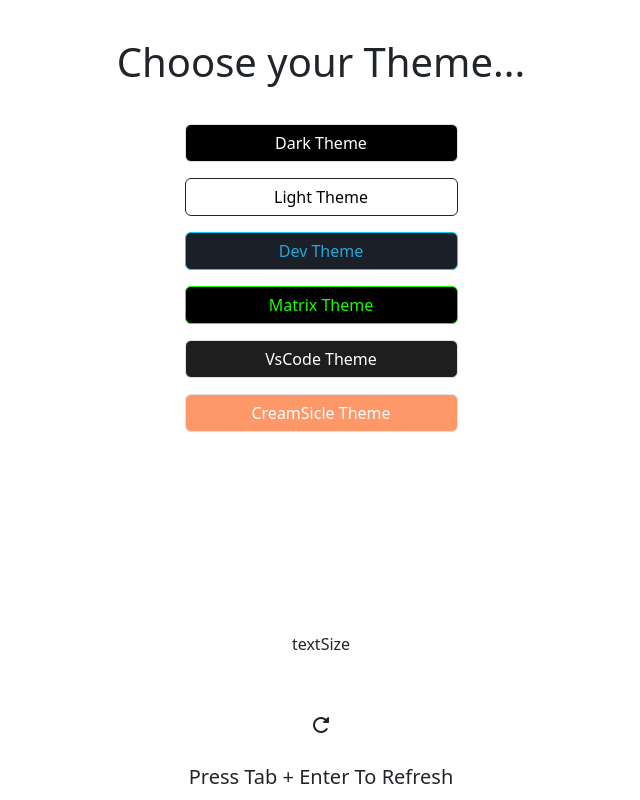
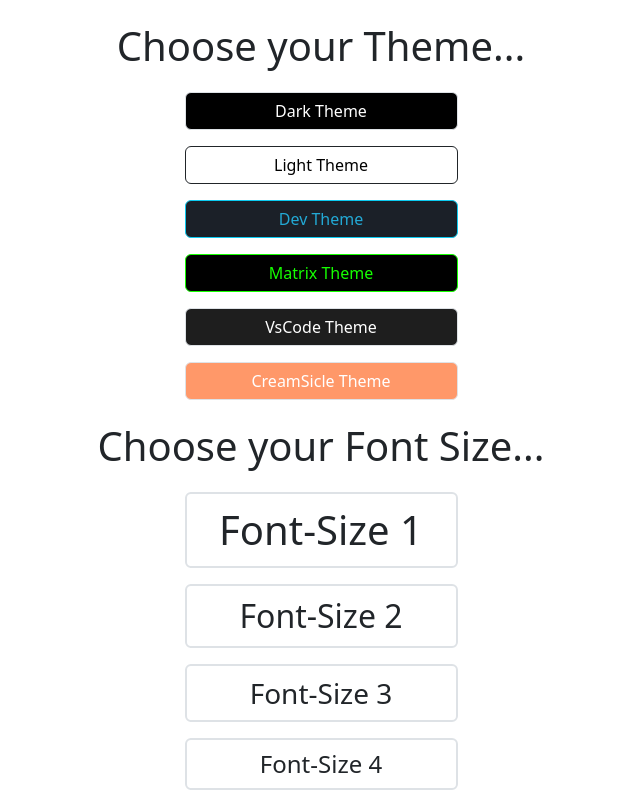
Before and after one commit to Apridonidze/typing-app, a React (Vite) app: page / in a window 1280 px wide. Both pictures are taken after a click on the element 640 px from the left and 730 px from the top of the page. Shown: the top 800 px of the page, without its empty margins (319-959 px from the left). Built offline with nearby package versions, Linux system fonts and the light colour scheme.

Commit message:
styled TextSize.jsx buttons

```diff
--- a/src/components/TextSize.jsx
+++ b/src/components/TextSize.jsx
@@ -1,7 +1,14 @@
-const TextSize = () => {
+const TextSize = ({handleTextSize}) => {
     return(
-        <div className="textsize-container">
-            textSize
+        <div className="textsize-container container d-flex flex-column gap-3 justify-content-start align-items-center ">
+
+            <button className="btn border border-2 w-25 fs-1" style={{color : localStorage.getItem('color-theme')}} onClick={() => handleTextSize('fs-1')}>Font-Size 1</button>
+            <button className="btn border border-2 w-25 fs-2" style={{color : localStorage.getItem('color-theme')}} onClick={() => handleTextSize('fs-2')}>Font-Size 2</button>
+            <button className="btn border border-2 w-25 fs-3" style={{color : localStorage.getItem('color-theme')}} onClick={() => handleTextSize('fs-3')}>Font-Size 3</button>
+            <button className="btn border border-2 w-25 fs-4" style={{color : localStorage.getItem('color-theme')}} onClick={() => handleTextSize('fs-4')}>Font-Size 4</button>
+            <button className="btn border border-2 w-25 fs-5" style={{color : localStorage.getItem('color-theme')}} onClick={() => handleTextSize('fs-5')}>Font-Size 5</button>
+            <button className="btn border border-2 w-25 fs-6" style={{color : localStorage.getItem('color-theme')}} onClick={() => handleTextSize('fs-6')}>Font-Size 6</button>
+
         </div>
     )
 }
--- a/src/components/ThemeButtons.jsx
+++ b/src/components/ThemeButtons.jsx
@@ -9,7 +9,7 @@ const ThemeButtons = ( { handleThemeButtons } ) => {
 
 
     return(
-        <div className="theme-buttons-container container d-flex flex-column gap-3 justify-content-start align-items-center ">
+        <div className="theme-buttons-container container d-flex flex-column gap-3 justify-content-start align-items-center h-auto ">
 
             <button style={{background : darkTheme.backgroundColor,color : darkTheme.color}} className="dark-theme-btn btn btn-md border border-1 w-25" onClick={() => handleThemeButtons(darkTheme)}>{darkTheme.theme}</button>
             <button style={{background : lightTheme.backgroundColor,color : lightTheme.color}} className="light-theme-btn btn btn-md border border-1 border-dark w-25" onClick={() => handleThemeButtons(lightTheme)}>{lightTheme.theme}</button>
--- a/src/containers/App.jsx
+++ b/src/containers/App.jsx
@@ -126,6 +126,12 @@ const App = () => {
 
   }
 
+  const handleTextSize = (textSize) => {
+
+    console.log(textSize)
+
+  }
+
   const handleThemeButtons = (themeObj) => {
 
     const targetThemeObj = {backgroundColor : themeObj.backgroundColor, color: themeObj.color}
@@ -151,6 +157,7 @@ const App = () => {
   useEffect(() => {
 
     handleThemeButtons
+    handleTextSize
 
   },[theme])
 
@@ -187,7 +194,7 @@ const App = () => {
 
         <>
 
-         {toggleTheme ? <Theme handleThemeButtons={handleThemeButtons} setTheme={setTheme} theme={theme} /> :
+         {toggleTheme ? <Theme handleThemeButtons={handleThemeButtons} setTheme={setTheme} theme={theme} handleTextSize={handleTextSize} /> :
 
 
          <>
--- a/src/containers/Theme.jsx
+++ b/src/containers/Theme.jsx
@@ -1,16 +1,18 @@
 import ThemeButtons from "../components/ThemeButtons"
 import TextSize from "../components/TextSize"
 
-const Theme = ({ handleThemeButtons }) => {
+const Theme = ({ handleThemeButtons, handleTextSize }) => {
 
 
     return(
-        <div className="theme-container container d-flex flex-column text-center gap-2">
+        <div className="theme-container container d-flex flex-column text-center">
 
-            <span className="fs-1 mt-2 py-4" >Choose your Theme...</span>
+            <span className="fs-1 py-3" >Choose your Theme...</span>
 
            <ThemeButtons handleThemeButtons={handleThemeButtons} />
-           <TextSize />
+
+           <span className="fs-1 py-3" >Choose your Font Size...</span>
+           <TextSize handleTextSize={handleTextSize}/>
 
         </div>
     )
```
